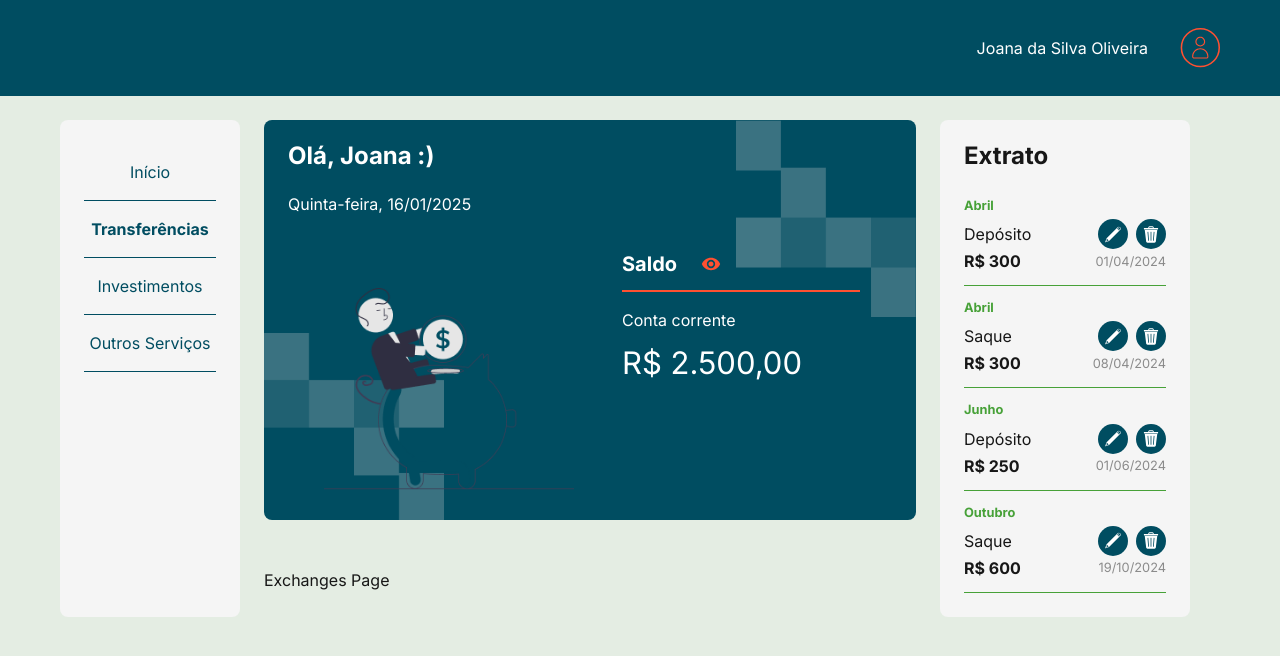
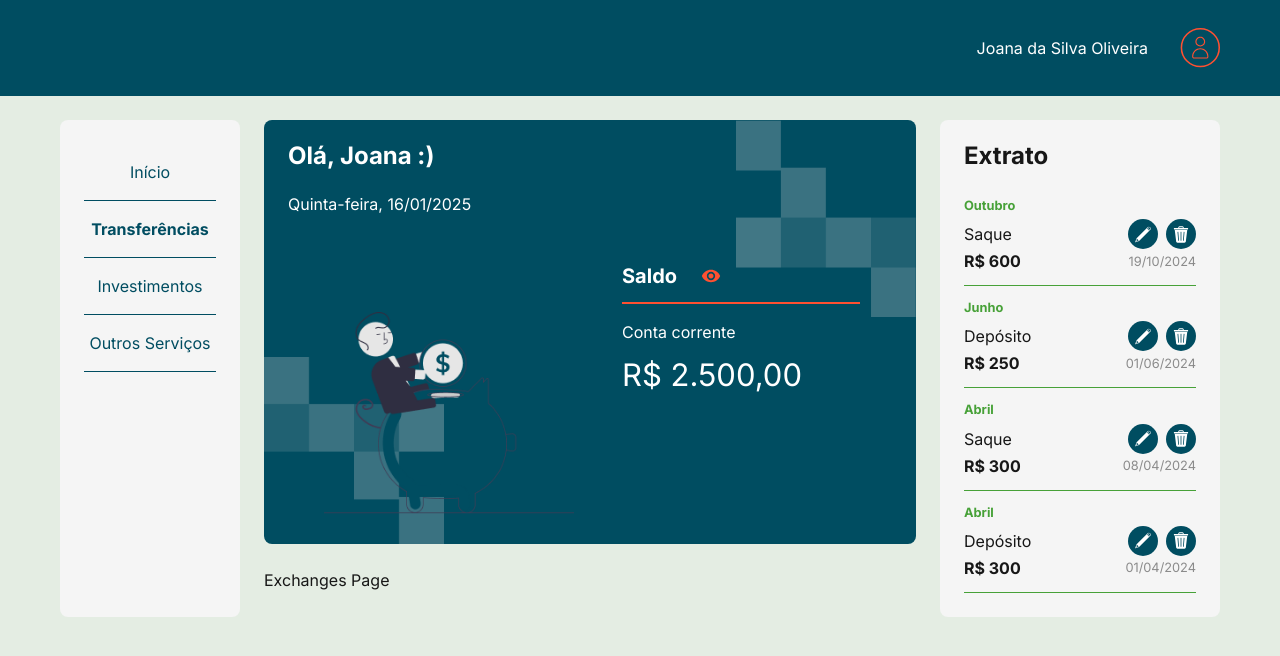
Before and after one commit to brunoslash76/sistema-financeiro, a Next.js app: page /dashboard/exchanges in a window 1280 px wide. Shown: the top 656 px of the page. Built offline with nearby package versions, Linux system fonts and the light colour scheme.

Commit message:
Ajuste da transação e card saldo

```diff
--- a/src/app/dashboard/invoices/[id]/edit/page.tsx
+++ b/src/app/dashboard/invoices/[id]/edit/page.tsx
@@ -1,72 +1,104 @@
-'use client'
+"use client";
 
+import DropdownMenu from "@/components/moleculas/dropdown-menu/DropdownMenu";
 import { updatePage } from "@/lib/actions";
 import { useInvoiceProvider } from "@/lib/invoices-context";
+import Image from "next/image";
 import { useSearchParams } from "next/navigation";
 import { useState } from "react";
 
+export default function EditInvoice() {
+  const idParam = useSearchParams();
+  const id = idParam.get("id") || "";
+  const { useGetInvoice, usePatchInvoice } = useInvoiceProvider();
+  const patchInvoice = usePatchInvoice;
+  const invoice = useGetInvoice(id);
 
+  if (!invoice) throw new Error("Essa transação não foi encontrada");
+  const [editInvoice, setEditInvoice] = useState(invoice);
 
-export default function EditInvoice() {
-  const idParam = useSearchParams()
-  const id = idParam.get('id') || ''
-  const {useGetInvoice, usePatchInvoice} = useInvoiceProvider()
-  const invoice = useGetInvoice(id)
+  const onChangeType = (value: string) => {
+    setEditInvoice((prev) => ({ ...prev, type: value }));
+  };
 
-  if(!invoice) throw new Error("n tem invoice")
-  const [editInvoice, setEditInvoice] = useState(invoice)
+  const onChangeValue = (event: React.ChangeEvent<HTMLInputElement>) => {
+    const value = event.target.value;
+    if (!isNaN(Number(value))) {
+      setEditInvoice((prev) => ({ ...prev, value: Number(value) }));
+    }
+  };
 
-  const onChangeType = (event) => {
-    const value = event.target.value
-    setEditInvoice({...editInvoice, type: value})
-  }
-
-  const onChangeValue = (event) => {
-    const value = event.target.value
-    setEditInvoice({...editInvoice, value: value})
-  }
-
-
-  const updateInvoice = (event) => {
-    event.preventDefault()
-    // eslint-disable-next-line react-hooks/rules-of-hooks
-    usePatchInvoice(editInvoice)
-    updatePage()
-  }
+  const updateInvoice = (event: React.FormEvent<HTMLFormElement>) => {
+    event.preventDefault();
+    if (!editInvoice.type || editInvoice.value === 0) {
+      alert("Por favor, preencha todos os campos corretamente.");
+      return;
+    }
+    patchInvoice(editInvoice);
+    updatePage();
+  };
 
   return (
     <div
-      id='new-transaction'
-      className="bg-gray-400 rounded-lg py-6 px-6 lg:w-[690px] lg:h-[351px] text-primary-400 relative z-0">
-      <img src='/Pixels3.png' alt='' width={180} height={178} className="absolute bottom-0 left-0 -z-10"/>
-      <img src='/Pixels4.png' alt='' width={180} height={178} className="absolute top-0 right-0 -z-10"/>
+      id="new-transaction"
+      className="bg-gray-400 rounded-lg py-6 px-6 lg:h-[350px] text-primary-400 relative z-0"
+    >
+      <Image
+        src="/Pixels3.png"
+        alt=""
+        width={180}
+        height={178}
+        className="absolute bottom-0 left-0 -z-10"
+      />
+      <Image
+        src="/Pixels4.png"
+        alt=""
+        width={180}
+        height={178}
+        className="absolute top-0 right-0 -z-10"
+      />
 
-      <div className='grid align-left py-4 lg:grid-cols-2'>
-        <div className='grid gap-6'>
-          <h1 className='text-h1 font-bold '>Editar Transação</h1>
-          <form className='grid gap-6' onSubmit={updateInvoice}>
-            <select
-              id='transaction-type'
-              name="type"
-              className="peer block w-full h-[48px] cursor-pointer rounded-md border border-primary-400 py-2 pl-2 text-p outline-2 text-center"
-              defaultValue={editInvoice.type}
-              onClick={onChangeType}
+      <div className="grid align-left py-4 lg:grid-cols-2">
+        <div className="grid gap-6">
+          <h1 className="text-h1 font-bold ">Editar Transação</h1>
+          <form className="grid gap-6" onSubmit={updateInvoice}>
+            <DropdownMenu
+              selected={editInvoice.type}
+              setSelected={onChangeType}
+              options={["Depósito", "Saque", "Transferência"]}
+              placeholder="Selecione o tipo de transação"
+            ></DropdownMenu>
+            <div className="grid gap-2">
+              <label className="font-bold">Valor</label>
+              <input
+                id="transaction-value"
+                name="transaction-value"
+                type="numeric"
+                step="0.01"
+                className="peer block w-[184px] h-[48px] cursor-pointer rounded-md border border-primary-400 py-2 pl-2 text-p text-center outline-2 text-primary-400"
+                placeholder="0"
+                defaultValue={editInvoice.value}
+                onChange={onChangeValue}
+              />
+            </div>
+            <button
+              type="submit"
+              className="peer block w-[184px] h-[43px] cursor-pointer rounded-md border border-primary-400 bg-primary-400 py-2 pl-2 text-p outline-2 font-bold text-white"
             >
-              <option value="Depósito" className="text-p">Depósito</option>
-              <option value="Saque" className="text-p">Saque</option>
-              <option value="Transferência" className="text-p">Transferência</option>
-            </select>
-            <div className='grid gap-2'>
-              <label className='font-bold'>Valor</label>
-              <input id='transaction-value' name="value" type="number" step="0.01" className="peer block w-[184px] h-[48px] cursor-pointer rounded-md border border-primary-400 py-2 pl-2 text-p outline-2 text-primary-400" defaultValue={editInvoice.value} onChange={onChangeValue}/>
-            </div>
-            <button type="submit" className="peer block w-[184px] h-[43px] cursor-pointer rounded-md border border-primary-400 bg-primary-400 py-2 pl-2 text-p outline-2 font-bold text-white">Concluir Edição</button>
+              Concluir Edição
+            </button>
           </form>
         </div>
-        <div className='lg:col-start-2'>
-          <img src='/PersonWithCard.png' alt='Desenho de pessoa segurando cartão gigante' width={327} height={231} className="lg:mt-12 mt-8"/>
+        <div className="lg:col-start-2">
+          <Image
+            src="/PersonWithCard.png"
+            alt="Desenho de pessoa segurando cartão gigante"
+            width={327}
+            height={231}
+            className="lg:mt-12 mt-8"
+          />
         </div>
       </div>
     </div>
-  )
+  );
 }
--- a/src/app/dashboard/layout.tsx
+++ b/src/app/dashboard/layout.tsx
@@ -10,7 +10,7 @@ export default function Layout({
   children: React.ReactNode;
 }>) {
   return (
-    <main className="h-full bg-secondary-200">
+    <main className="h-full w-full">
       <MainHeader />
       <div className="grid gap-6 mt-6 place-self-center lg:grid-cols-[180px_1fr_280px] lg:max-w-[1320px] w-full lg:px-[60px] md:px-[60px] px-6">
         <Nav />
--- a/src/app/layout.tsx
+++ b/src/app/layout.tsx
@@ -31,6 +31,7 @@ export default function RootLayout({
           antialiased
           h-[100vh]
           w-full
+          bg-secondary-200
         `}
         >
           {children}
--- a/src/components/organisms/balance/Balance.tsx
+++ b/src/components/organisms/balance/Balance.tsx
@@ -12,8 +12,8 @@ export type BalanceProps = {
 
 export function Balance({ username }: BalanceProps) {
   const [isVisible, setIsVisible] = useState(true);
-  const dayWeek = daysOfTheWeek[(new Date().getDay()) - 1]
-  const todaysDate = formatDate(new Date())
+  const dayWeek = daysOfTheWeek[new Date().getDay() - 1];
+  const todaysDate = formatDate(new Date());
 
   const toggleVisibility = () => {
     setIsVisible((prev) => !prev);
@@ -26,10 +26,12 @@ export function Balance({ username }: BalanceProps) {
                         flex
                         relative
                         rounded-lg
-                        py-6
-                        px-6
+                        lg:py-6 md:py-6 py-[60px]
+                        lg:px-6 md:px-6 px-[60px]
                         w-full
-                        h-[400px]
+                        h-auto
+                        lg:min-h-[400px] md:min-h-[400px]
+                        flex-col lg:flex-row md:flex-row
                         text-white
                         "
     >
@@ -41,24 +43,17 @@ export function Balance({ username }: BalanceProps) {
         className="absolute bottom-0 left-0"
       />
       <Image
-        src="/Porquinho.png"
-        alt=""
-        width={250}
-        height={250}
-        className="absolute bottom-[30px] left-[60px]"
-      />
-      <Image
         src="/Pixels2.png"
         alt=""
         width={180}
         height={178}
         className="absolute top-0 right-0"
       />
-      <div className="w-1/2 h-full z-10">
+      <div className="lg:w-1/2 md:w-1/2 w-full h-full z-10 flex flex-col lg:items-start md:items-start items-center">
         <h1 className="text-h1 font-bold mb-6">{`Olá, ${username} :)`}</h1>
         {`${dayWeek}, ${todaysDate}`}
       </div>
-      <div className="w-1/2 py-8 px-8 h-full flex-col flex items-center justify-center z-10">
+      <div className="lg:w-1/2 md:w-1/2 w-full py-8 px-8 h-full flex-col flex items-center justify-center z-10">
         <div
           id="eye"
           className={`w-full flex items-center border-b-2 pb-[16px] ${
@@ -79,10 +74,20 @@ export function Balance({ username }: BalanceProps) {
         <div id="conta" className="pt-[16px] self-start">
           Conta corrente
         </div>
-        <div id="valor" className="pt-[8px] text-[31px] self-start whitespace-nowrap">
+        <div
+          id="valor"
+          className="pt-[8px] text-[31px] self-start whitespace-nowrap"
+        >
           R$ {isVisible ? "2.500,00" : "***"}
         </div>
       </div>
+      <Image
+        src="/Porquinho.png"
+        alt=""
+        width={250}
+        height={250}
+        className="lg:absolute md:absolute lg:bottom-[30px] md:bottom-[30px] lg:left-[60px] md:left-[60px] lg:mx-0 md:mx-0 mx-auto lg:mt-0 md:mt-0 mt-4"
+      />
     </div>
   );
 }
--- a/src/components/organisms/invoice/Invoice.tsx
+++ b/src/components/organisms/invoice/Invoice.tsx
@@ -8,7 +8,7 @@ export function Invoice() {
   const invoices = invoiceContext?.invoices
 
   return (
-    <div className="bg-gray-200 w-full rounded-lg py-6 px-6 lg:w-[250px]">
+    <div className="bg-gray-200 w-full rounded-lg py-6 px-6">
 
       <div className='flex justify-between items-center pb-4'>
         <h1 className='text-h1 font-bold'>Extrato</h1>
--- /dev/null
+++ b/src/components/organisms/new-transaction-card/NewTransactionCard.styles.css
@@ -0,0 +1,4 @@
+input:focus {
+  outline: none;
+  box-shadow: none;
+}
--- a/src/components/organisms/new-transaction-card/NewTransactionCard.tsx
+++ b/src/components/organisms/new-transaction-card/NewTransactionCard.tsx
@@ -1,11 +1,12 @@
 "use client";
 
 import DropdownMenu from "@/components/moleculas/dropdown-menu/DropdownMenu";
+import { updatePage } from "@/lib/actions";
+import { useInvoiceProvider } from "@/lib/invoices-context";
 import Image from "next/image";
 import { useState } from "react";
-import { updatePage } from "@/lib/actions";
-import { useInvoiceProvider } from "@/lib/invoices-context";
 import { v4 as uuidv4 } from "uuid";
+import "./NewTransactionCard.styles.css";
 
 export function NewTransactionCard() {
   const { usePostInvoice } = useInvoiceProvider();
@@ -31,7 +32,7 @@ export function NewTransactionCard() {
 
   const createInvoice = (event: React.FormEvent<HTMLFormElement>) => {
     event.preventDefault();
-    if (!newInvoice.type || newInvoice.value <= 0) {
+    if (!newInvoice.type || newInvoice.value === 0) {
       alert("Por favor, preencha todos os campos corretamente.");
       return;
     }
@@ -85,7 +86,8 @@ export function NewTransactionCard() {
                 id="transaction-value"
                 name="transaction-value"
                 type="numeric"
-                className="peer block w-[184px] h-[48px] cursor-pointer rounded-md border border-primary-400 py-2 pl-2 text-p outline-2 text-primary-400"
+                step="0.01"
+                className="peer block w-[184px] h-[48px] cursor-pointer rounded-md border border-primary-400 py-2 pl-2 text-p text-center outline-2 text-primary-400"
                 placeholder="0"
                 value={newInvoice.value}
                 onChange={onChangeValue}
--- a/src/lib/invoices-context.tsx
+++ b/src/lib/invoices-context.tsx
@@ -1,41 +1,47 @@
-'use client'
+"use client";
 import { createContext, useContext, useState } from "react";
 
 export interface Invoice {
-    id: string;
-    type: string;
-    value: number;
-    date: Date;
+  id: string;
+  type: string;
+  value: number;
+  date: Date;
 }
 
 const invoicesMock: Invoice[] = [
   {
-    id: '1',
-    type: 'Depósito',
-    value: 300.00,
-    date: new Date('Mon Apr 01 2024 16:24:42 GMT-0300 (Hora padrão de Brasília)')
-  },
-
-  {
-    id: '2',
-    type: 'Saque',
-    value: 300.00,
-    date: new Date('Mon Apr 08 2024 16:24:42 GMT-0300 (Hora padrão de Brasília)')
+    id: "4",
+    type: "Saque",
+    value: 600.0,
+    date: new Date(
+      "Sat Oct 19 2024 16:24:42 GMT-0300 (Hora padrão de Brasília)"
+    ),
   },
   {
-    id: '3',
-    type: 'Depósito',
-    value: 250.00,
-    date: new Date('Sat Jun 01 2024 16:24:42 GMT-0300 (Hora padrão de Brasília)')
+    id: "3",
+    type: "Depósito",
+    value: 250.0,
+    date: new Date(
+      "Sat Jun 01 2024 16:24:42 GMT-0300 (Hora padrão de Brasília)"
+    ),
   },
-
   {
-    id: '4',
-    type: 'Saque',
-    value: 600.00,
-    date: new Date('Sat Oct 19 2024 16:24:42 GMT-0300 (Hora padrão de Brasília)')
-  }
-]
+    id: "2",
+    type: "Saque",
+    value: 300.0,
+    date: new Date(
+      "Mon Apr 08 2024 16:24:42 GMT-0300 (Hora padrão de Brasília)"
+    ),
+  },
+  {
+    id: "1",
+    type: "Depósito",
+    value: 300.0,
+    date: new Date(
+      "Mon Apr 01 2024 16:24:42 GMT-0300 (Hora padrão de Brasília)"
+    ),
+  },
+];
 
 const InvoiceContext = createContext<{
   invoices: Invoice[],
@@ -43,43 +49,53 @@ const InvoiceContext = createContext<{
   usePostInvoice: (invoice: Invoice) => void,
   usePatchInvoice: (invoice: Invoice) => void,
   useDeleteInvoice: (id: string) => void,
-    } | undefined>(undefined)
+    } | undefined>(undefined);
 
-export function InvoiceProvider({children}: Readonly<{children: React.ReactNode}>){
-  const [invoices, setInvoices] = useState(invoicesMock)
+
+export function InvoiceProvider({
+  children,
+}: Readonly<{ children: React.ReactNode }>) {
+  const [invoices, setInvoices] = useState(invoicesMock);
 
   const useGetInvoice = (id: string) => {
-    const invoice = invoicesMock.find((i) => i.id === id)
-    return invoice
-  }
+    const invoice = invoicesMock.find((i) => i.id === id);
+    return invoice;
+  };
 
   const usePostInvoice = (invoice: Invoice) => {
-    invoicesMock.push(invoice)
+    invoicesMock.unshift(invoice);
   };
 
   const usePatchInvoice = (invoice: Invoice) => {
     setInvoices((prev) => {
       const editInvoice = prev.find((i) => i.id === invoice.id);
-      if(editInvoice) Object.assign(editInvoice, invoice)
-      return prev
-    })
-
+      if (editInvoice) Object.assign(editInvoice, invoice);
+      return prev;
+    });
   };
 
   const useDeleteInvoice = (id: string) => {
-    const index = invoicesMock.findIndex((i) => i.id === id)
-    if(index >= 0) invoicesMock.splice(index, 1)
-  }
+    const index = invoicesMock.findIndex((i) => i.id === id);
+    if (index >= 0) invoicesMock.splice(index, 1);
+  };
 
   return (
-    <InvoiceContext.Provider value={{useGetInvoice, usePostInvoice, usePatchInvoice, useDeleteInvoice, invoices}}>
+    <InvoiceContext.Provider
+      value={{
+        useGetInvoice,
+        usePostInvoice,
+        usePatchInvoice,
+        useDeleteInvoice,
+        invoices,
+      }}
+    >
       {children}
     </InvoiceContext.Provider>
-  )
+  );
 }
 
 export function useInvoiceProvider() {
-  const context = useContext(InvoiceContext)
-  if(!context) throw new Error("Invalid InvoiceContext")
+  const context = useContext(InvoiceContext);
+  if (!context) throw new Error("Invalid InvoiceContext");
   return context;
 }
```
